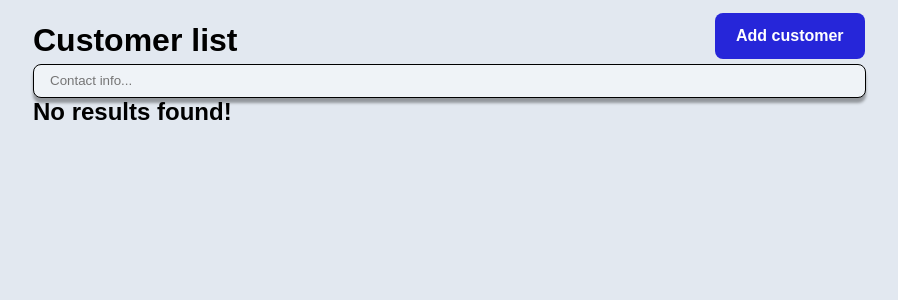
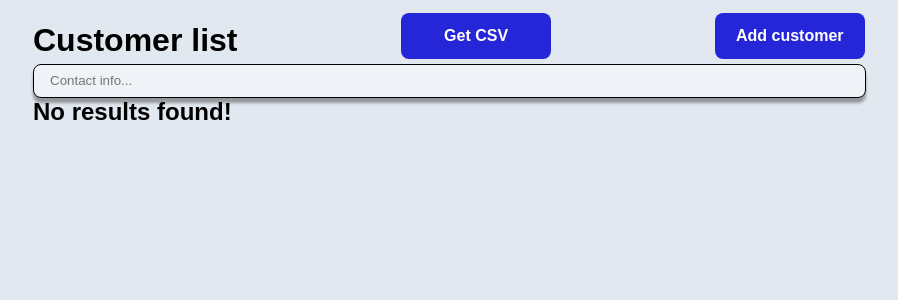
Before and after one commit to yuriteixeirac/solo-crm, a Django app: page /customer/ in a window 1280 px wide. Shown: the part 65-365 px from the top of the page, without its empty margins (191-1089 px from the left). Run offline with Django 5.2, Linux system fonts and the light colour scheme; data that the repository does not hold is empty.

Commit message:
customers csv export

```diff
--- a/crm/models/customer.py
+++ b/crm/models/customer.py
@@ -12,3 +12,7 @@ class Customer(models.Model):
 
     def __str__(self):
         return self.name
+
+
+    def get_csv(self) -> list[str]:
+        return [self.name, self.email, self.number, self.created_at]
--- a/crm/templates/customer/customer-list.html
+++ b/crm/templates/customer/customer-list.html
@@ -9,6 +9,9 @@
 {% block content %}
     <div id="customer-list-header">
         <h1>Customer list</h1>
+        <a id="customer-add-button" href="/customer/csv/">
+            Get CSV
+        </a>
         <a id="customer-add-button" href="/customer/add/">
             Add customer
         </a>
--- a/crm/urls.py
+++ b/crm/urls.py
@@ -9,5 +9,5 @@ urlpatterns = [
     path('customer/<int:id>/interaction/add/', add_interaction, name='add-interaction'),
     path('customer/add/', add_customer, name='add-customer'),
     path('customer/', list_customers, name='list-customers'),
-
+    path('customer/csv/', get_customers_csv, name='get-customers-csv'),
 ]
--- a/crm/views/customer.py
+++ b/crm/views/customer.py
@@ -1,6 +1,8 @@
 from django.shortcuts import render, redirect, get_object_or_404
 from django.contrib import messages
 from django.db.models import Q
+from django.http import HttpResponse
+import csv
 from crm.models import Customer, Interaction
 from crm.forms import CustomerForm
 
@@ -97,3 +99,19 @@ def update_customer(request, id: int):
     form.save()
 
     return redirect('/customer/')
+
+
+def get_customers_csv(request):
+    response = HttpResponse(
+        content_type='text/csv', headers={
+            'Content-Disposition': 'attachment; filename="customers.csv"'
+        }
+    )
+
+    writer = csv.writer(response)
+    writer.writerow(['name', 'email', 'number', 'created_at'])
+
+    for customer in Customer.objects.all():
+        writer.writerow(customer.get_csv())
+
+    return response
--- /dev/null
+++ b/customers.csv
@@ -0,0 +1,2 @@
+name,email,number,created_at
+gooner games,,2349209384,2026-03-07 02:50:36.750095+00:00
```
